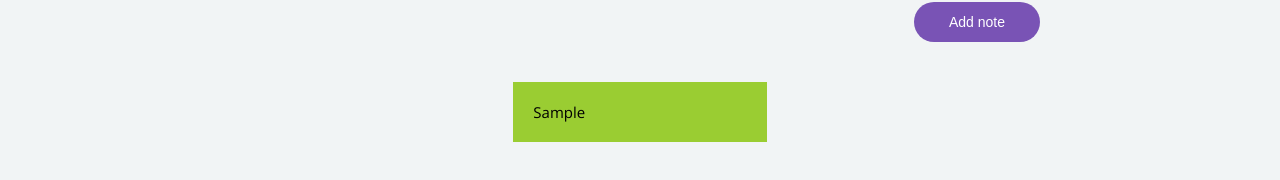
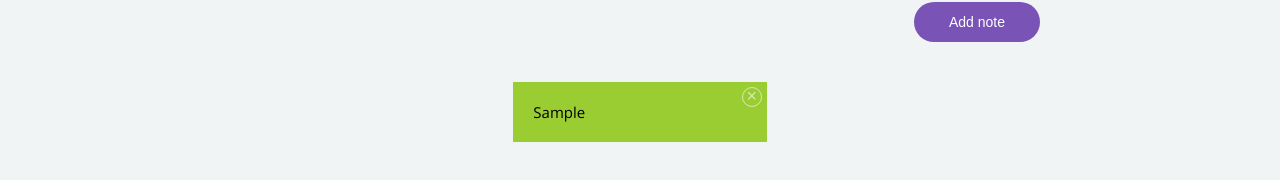
Before and after one commit to dpx16861/notes-app, a React (Create React App) app: page / in a window 1280 px wide. Both pictures are taken after typing "Sample" into the empty fields and a click on the button "Add note". Shown: the part 312-492 px from the top of the page. Built offline with nearby package versions, Linux system fonts and the light colour scheme.

Commit message:
add delete button for note

```diff
--- a/src/components/App.css
+++ b/src/components/App.css
@@ -66,9 +66,43 @@
 }
 
 .notes-item {
+    position: relative;
     box-sizing: border-box;
     width: calc(33.333% - 20px);
     margin: 20px 0 0 20px;
     padding: 20px;
     background: yellowgreen;
+    user-select: none;
+    cursor: default;
 }
+
+.notes-item-delete {
+    box-sizing: border-box;
+    position: absolute;
+    top: 5px;
+    right: 5px;
+    display: block;
+    width: 20px;
+    height: 20px;
+    line-height: 18px;
+    padding: 0;
+    border-radius: 100%;
+    border: 1px solid rgba(255,255,255,.6);
+    color: rgba(255,255,255,.6);
+    font-size: 18px;
+    text-align: center;
+    background: none;
+    outline: 0;
+    cursor: pointer;
+    transition: .2s border-color, .2s color;
+}
+
+.notes-item-delete:hover {
+    border-color: rgba(255,255,255,1);
+    color: rgba(255,255,255,1);
+}
+
+.notes-item-delete span {
+    position: relative;
+    top: -1px;
+}
--- a/src/components/App.js
+++ b/src/components/App.js
@@ -33,12 +33,21 @@ class App extends Component {
         });
     }
 
+    handleNoteDelete = (noteId) => {
+        this.setState({
+            notes: this.state.notes.filter(note => note.id !== noteId)
+        });
+    }
+
     render() {
         return (
             <div className="notes">
                 <NotesHeader />
                 <NotesEditor onNoteAdd={this.handleNoteAdd} />
-                <NotesList notes={this.state.notes} />
+                <NotesList
+                    notes={this.state.notes}
+                    onNoteDelete={this.handleNoteDelete}
+                />
             </div>
         );
     }
--- a/src/components/NotesItem.js
+++ b/src/components/NotesItem.js
@@ -1,9 +1,16 @@
 import React, { Component } from 'react';
 
 class NotesItem extends Component {
+    handleNoteDelete = () => {
+        this.props.onNoteDelete(this.props.id);
+    }
+
     render() {
         return (
             <div className="notes-item">
+                <button className="notes-item-delete" onClick={this.handleNoteDelete}>
+                    <span>×</span>
+                </button>
                 {this.props.children}
             </div>
         );
--- a/src/components/NotesList.js
+++ b/src/components/NotesList.js
@@ -4,7 +4,11 @@ import NotesItem from './NotesItem';
 
 class NotesList extends Component {
     render() {
-        const { notes } = this.props;
+        const {
+            notes,
+            onNoteDelete
+        } = this.props;
+
         return (
             <div className="notes-content">
                 <div className="container">
@@ -13,7 +17,11 @@ class NotesList extends Component {
                             notes.map((note) => {
                                 const { id, text } = note;
                                 return (
-                                    <NotesItem key={id}>
+                                    <NotesItem
+                                        key={id}
+                                        id={id}
+                                        onNoteDelete={onNoteDelete}
+                                    >
                                         {text}
                                     </NotesItem>
                                 )
```
